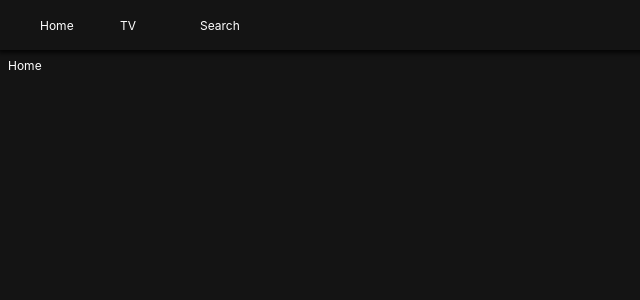
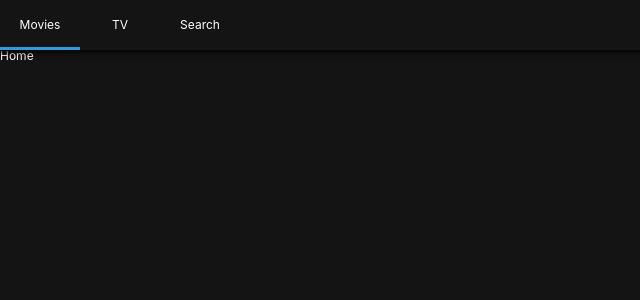
Before and after one commit to gwuiinKim/study-react, a React (Create React App) app: page / in a window 1280 px wide. Shown: the top 300 px of the page, without its empty margins (0-640 px from the left). Built offline with nearby package versions, Linux system fonts and the light colour scheme.

Commit message:
location aware header

```diff
--- a/src/Components/GlobalStyles.js
+++ b/src/Components/GlobalStyles.js
@@ -1,4 +1,4 @@
-import { Reset } from "styled-reset";
+import Reset from "styled-reset";
 import { createGlobalStyle } from "styled-components";
 
 const GlobalStyles = createGlobalStyle`
@@ -7,8 +7,7 @@
         text-decoration:none;
         color:inherit;
     }
-    ul {
-        list-style-type:none;
+
     }
     *{
         box-sizing: border-box;
--- a/src/Components/Header.js
+++ b/src/Components/Header.js
@@ -1,5 +1,5 @@
 import React from "react";
-import { Link } from "react-router-dom";
+import { Link, withRouter } from "react-router-dom";
 import styled from "styled-components";
 
 const List = styled.ul`
@@ -10,12 +10,15 @@
   width: 80px;
   height: 50px;
   text-align: center;
+  border-bottom: 3px solid
+    ${props => (props.current ? "#3498db" : "transparent")};
 `;
 
 const SLink = styled(Link)`
   height: 50px;
   display: flex;
   align-items: center;
+  justify-content: center;
 `;
 // Component에 css 할 때에는 styled(component)
 
@@ -32,18 +35,19 @@
   align-items: center;
 `;
 
-export default () => (
+// object destructing.
+export default withRouter(({ location: { pathname } }) => (
   <Header>
     <List>
-      <Item>
-        <SLink to="/">Home</SLink>
+      <Item current={pathname === "/"}>
+        <SLink to="/">Movies</SLink>
       </Item>
-      <Item>
+      <Item current={pathname === "/tv"}>
         <SLink to="/tv">TV</SLink>
       </Item>
-      <Item>
+      <Item current={pathname === "/search"}>
         <SLink to="/search">Search</SLink>
       </Item>
     </List>
   </Header>
-);
+));
```
Also changed, not shown: 1 other file (tests, documents, lock files or other folders).
